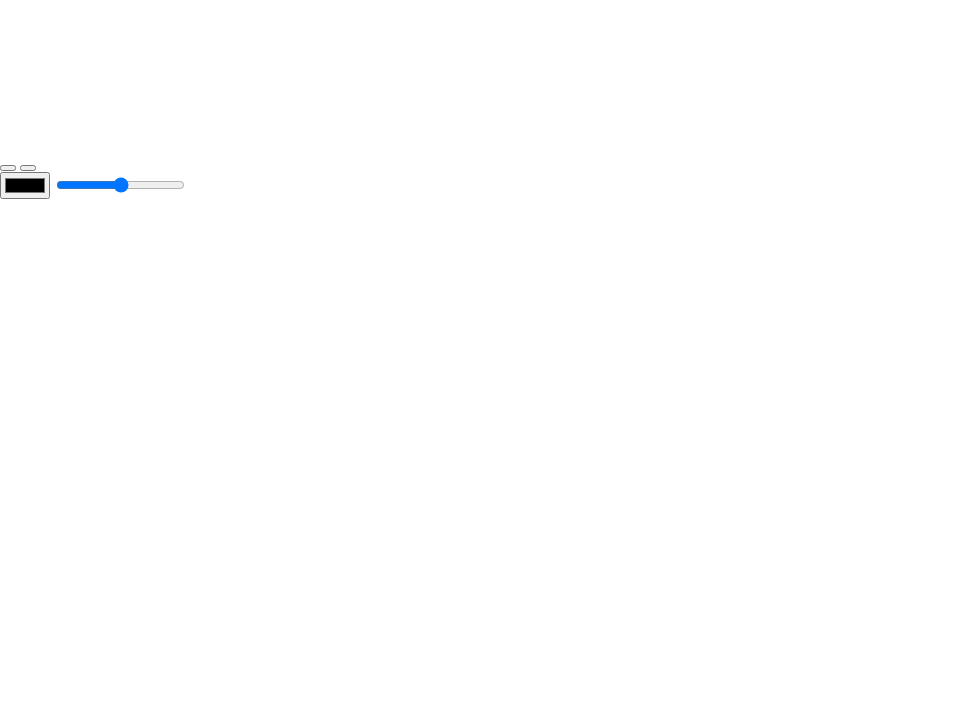
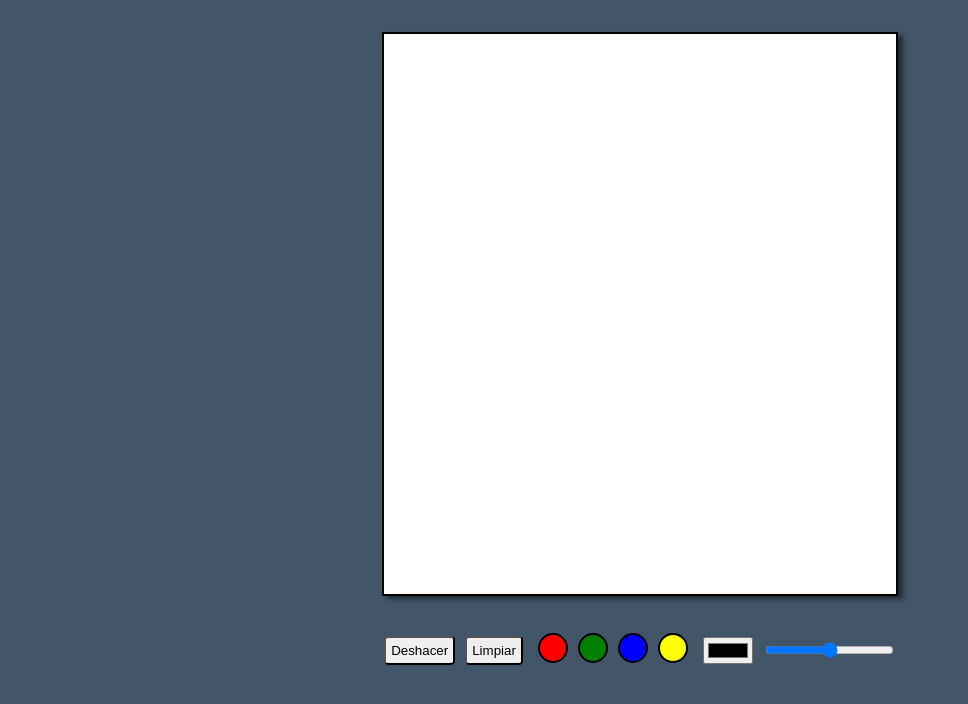
Before and after one commit to Blix-Luxta/Canvas-Practice, a plain HTML site: page index.html in a window 1280 px wide. Shown: the whole page, without its empty margins (0-968 px from the left). Drawn offline with Linux system fonts and the light colour scheme.

Commit message:
Agregando clases y css

```diff
--- a/index.html
+++ b/index.html
@@ -8,15 +8,15 @@
     <link rel="stylesheet" href="styles.css">
 </head>
 <body>
-    <canvas id="canvas"></canvas>
+    <div class="main-container">
+        <canvas id="canvas"></canvas>
+    </div>
+
     <div class="tools">
-        <button type="button" class="button"></button>
-        <button type="button" class="button"></button>
+        <button type="button" class="button">Deshacer</button>
+        <button type="button" class="button">Limpiar</button>
 
-        <div class="color-bucket red"></div>
-        <div class="color-bucket yellow"></div>
-        <div class="color-bucket green"></div>
-        <div class="color-bucket blue"></div>
+        <div id="paint-palette"></div>
 
         <input type="color" class="color-picker">
         <input type="range" min="1" max="100" class="pencil-range">
--- a/index.js
+++ b/index.js
@@ -0,0 +1,26 @@
+let paintPalette = document.getElementById("paint-palette")
+
+class paintBucket {
+    constructor (color, clase){
+        this.color = color
+        this.clase = clase
+    }
+    createDiv(){
+        let content = document.createElement("div")
+        content.className = this.clase
+        content.style.backgroundColor = this.color
+        content.style.border = "2px solid black"
+
+        paintPalette.append(content)
+    }
+}
+
+const redColor = new paintBucket("red", "color-bucket")
+const greenColor = new paintBucket("green", "color-bucket")
+const blueColor = new paintBucket("blue", "color-bucket")
+const yellowColor = new paintBucket("yellow", "color-bucket")
+
+redColor.createDiv()
+greenColor.createDiv()
+blueColor.createDiv()
+yellowColor.createDiv()
--- a/styles.css
+++ b/styles.css
@@ -2,8 +2,44 @@ body{
     margin: 0;
     padding: 0;
     overflow: hidden;
+    background-color: rgb(67, 86, 105);
+}
+.main-container{
+    display: flex;
+    justify-content: center;
+    align-items: center;
 }
 
 canvas {
+    border: 2px solid black;
+    box-shadow: 5px 3px 5px rgba(0, 0, 0, 0.534);
+    height: 70vh;
+    width: 40vw;
+    display:inline-block;
+    background-color: white;
+    margin: 2em 0;
+}
 
+.tools .color-bucket {
+    height: 30px;
+    width: 30px;
+    cursor: pointer;
+    box-sizing: border-box;
+    display: inline-block;
+    margin: 0 5px;
+    border-radius:50% ;
 }
+.tools{
+    display: flex;
+    flex-direction: row;
+    justify-content: center;
+    align-items: center;
+    gap: 10px;
+    margin-top: 5px;
+}
+
+.button {
+    cursor: pointer;
+    padding: 5px;
+    border-radius: 10%;
+}
```
